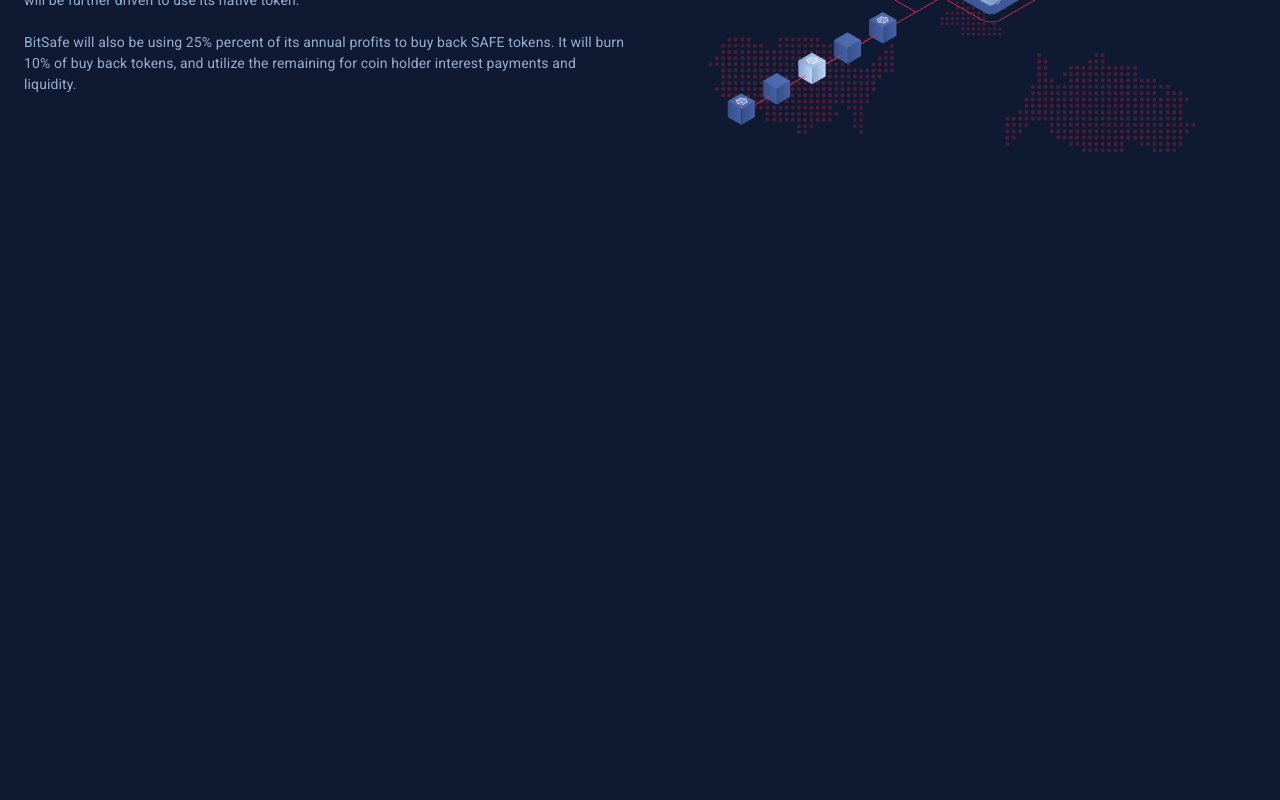
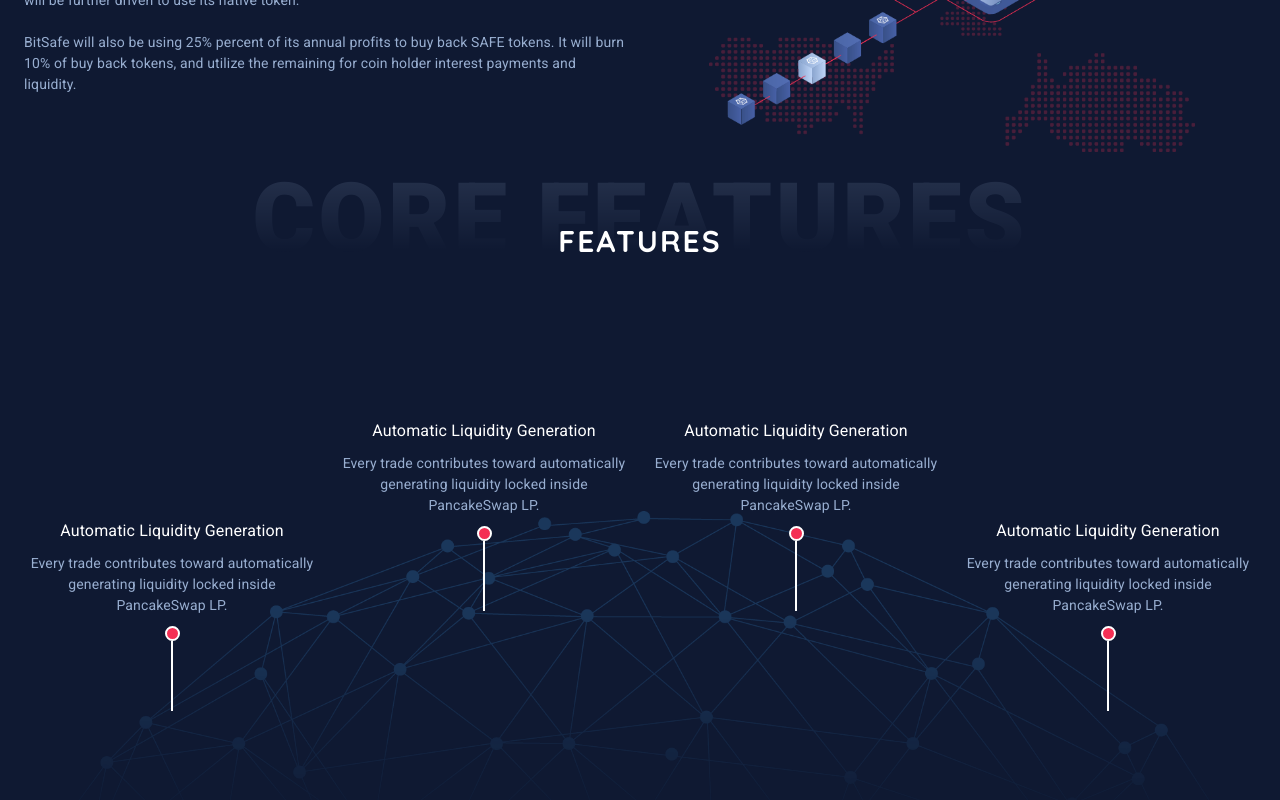
Before and after one commit to saqlain1020/bitsave-token, a React (Create React App) app: page / in a window 1280 px wide. Shown: the part 1157-1957 px from the top of the page. Before the commit the page ends 1317 px from the top, so only its background shows below. Built offline with nearby package versions, Linux system fonts and the light colour scheme.

Commit message:
Features done

```diff
--- a/src/App.js
+++ b/src/App.js
@@ -2,6 +2,7 @@ import { Container } from '@material-ui/core';
 import './App.css';
 import Navbar from './Components/Navbar/Navbar';
 import Business from './Sections/Business/Business';
+import Features from './Sections/Features/Features';
 import Main from './Sections/Main/Main';
 
 function App() {
@@ -10,6 +11,7 @@ function App() {
       <Navbar/>
       <Main/>
       <Business/>
+      <Features/>
     </Container>
   );
 }
--- /dev/null
+++ b/src/Sections/Features/Features.jsx
@@ -0,0 +1,138 @@
+import React from "react";
+import { Container, Grid, Hidden, makeStyles, Typography } from "@material-ui/core";
+import TitleHeading from "./../../Components/TitleHeading/TitleHeading";
+import Image from "src/Assets/images/features.png";
+
+const useStyles = makeStyles((theme) => ({
+  root: {},
+  container: {
+    paddingTop: 0,
+    postion:"relative",
+    top:-100  ,
+    [theme.breakpoints.down('sm')]:{
+        top:-400  ,
+    }
+  },
+  dot: {
+    background: theme.palette.primary.main,
+    border: "2px solid white",
+    borderRadius: 360,
+    height: 15,
+    width: 15,
+  },
+  grid:{
+    [theme.breakpoints.down('sm')]:{
+        // position:"absolute",
+        // top:-100
+        // top:0,
+    }
+  },
+  line: {
+    height: 70,
+    backgroundColor: "white",
+    width: 2,
+  },
+  item:{
+      [theme.breakpoints.down('sm')]:{
+          transform: "none !important"
+      }
+  }
+}));
+
+const Features = () => {
+  const classes = useStyles();
+
+  return (
+    <Container maxWidth="lg" className={classes.root}>
+      <TitleHeading heading="FEATURES" background="CORE FEATURES" />
+      <div className={classes.container}>
+        <Grid
+          container
+          spacing={2}
+          justify="center"
+          alignContent="center"
+          alignItems="center"
+          className={classes.grid}
+        >
+          <Grid item xs={6} md={3} className={classes.item} style={{transform:"translateY(200px)"}}>
+            <Typography align="center" style={{ fontSize: 16, }} color="primary">
+              Automatic Liquidity Generation
+            </Typography>
+            <Typography
+              color="secondary"
+              align="center"
+              style={{ marginTop: 10, marginBottom: 10 }}
+            >
+              Every trade contributes toward automatically generating liquidity
+              locked inside PancakeSwap LP.
+            </Typography>
+            <div className="center" style={{ flexFlow: "column" }}>
+              <div className={classes.dot} />
+              <div className={classes.line} />
+            </div>
+          </Grid>
+
+          <Grid item xs={6} md={3} className={classes.item} style={{transform:"translateY(100px)"}}>
+            <Typography align="center" style={{ fontSize: 16 }} color="primary">
+              Automatic Liquidity Generation
+            </Typography>
+            <Typography
+              color="secondary"
+              align="center"
+              style={{ marginTop: 10, marginBottom: 10 }}
+            >
+              Every trade contributes toward automatically generating liquidity
+              locked inside PancakeSwap LP.
+            </Typography>
+            <div className="center" style={{ flexFlow: "column" }}>
+              <div className={classes.dot} />
+              <div className={classes.line} />
+            </div>
+          </Grid>
+
+          <Grid item xs={6} md={3} className={classes.item} style={{transform:"translateY(100px)"}}>
+            <Typography align="center" style={{ fontSize: 16 }} color="primary">
+              Automatic Liquidity Generation
+            </Typography>
+            <Typography
+              color="secondary"
+              align="center"
+              style={{ marginTop: 10, marginBottom: 10 }}
+            >
+              Every trade contributes toward automatically generating liquidity
+              locked inside PancakeSwap LP.
+            </Typography>
+            <div className="center" style={{ flexFlow: "column" }}>
+              <div className={classes.dot} />
+              <div className={classes.line} />
+            </div>
+          </Grid>
+
+          <Grid item xs={6} md={3} className={classes.item} style={{transform:"translateY(200px)"}}>
+            <Typography align="center" style={{ fontSize: 16 }} color="primary">
+              Automatic Liquidity Generation
+            </Typography>
+            <Typography
+              color="secondary"
+              align="center"
+              style={{ marginTop: 10, marginBottom: 10 }}
+            >
+              Every trade contributes toward automatically generating liquidity
+              locked inside PancakeSwap LP.
+            </Typography>
+            <div className="center" style={{ flexFlow: "column" }}>
+              <div className={classes.dot} />
+              <div className={classes.line} />
+            </div>
+          </Grid>
+
+        </Grid>
+        <Hidden  smDown>
+        <img src={Image} width="100%" />
+        </Hidden>
+      </div>
+    </Container>
+  );
+};
+
+export default Features;
```
Also changed, not shown: src/Assets/images/features.png (added).
